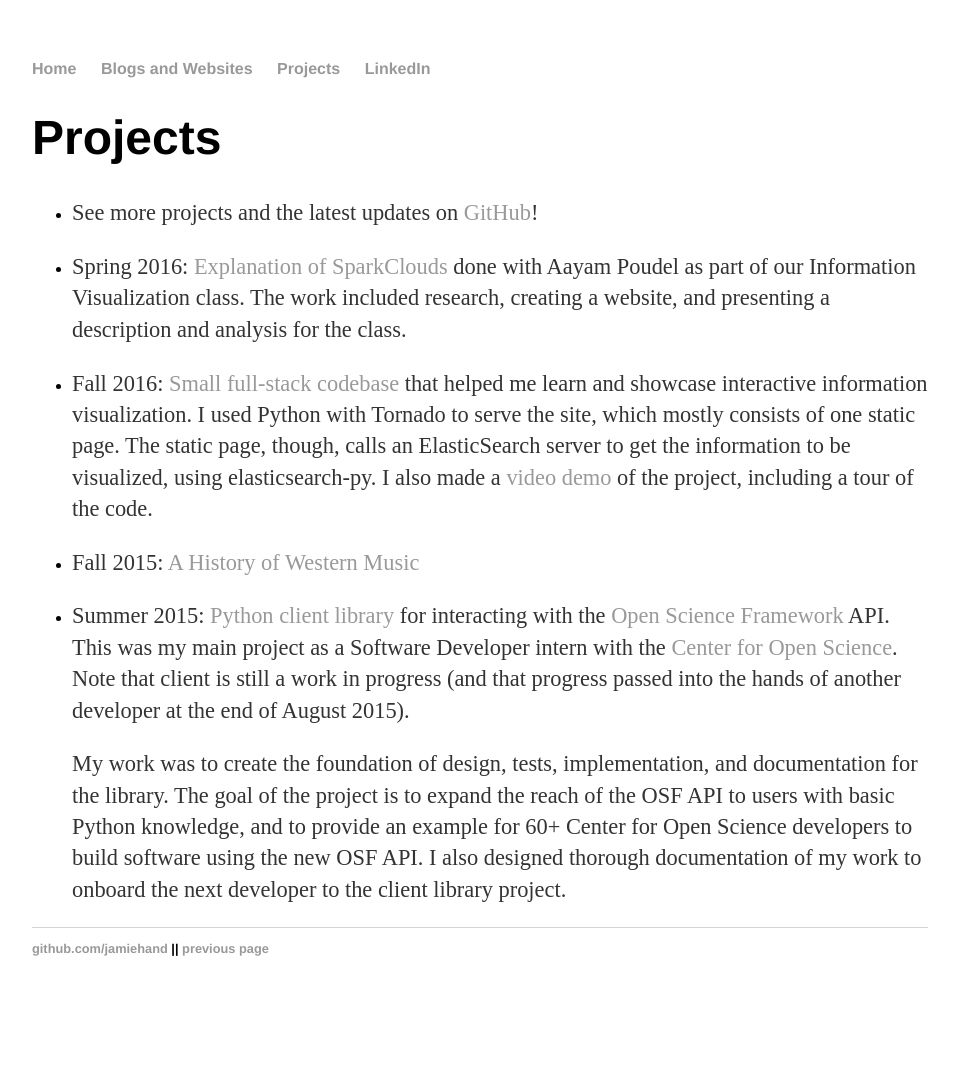
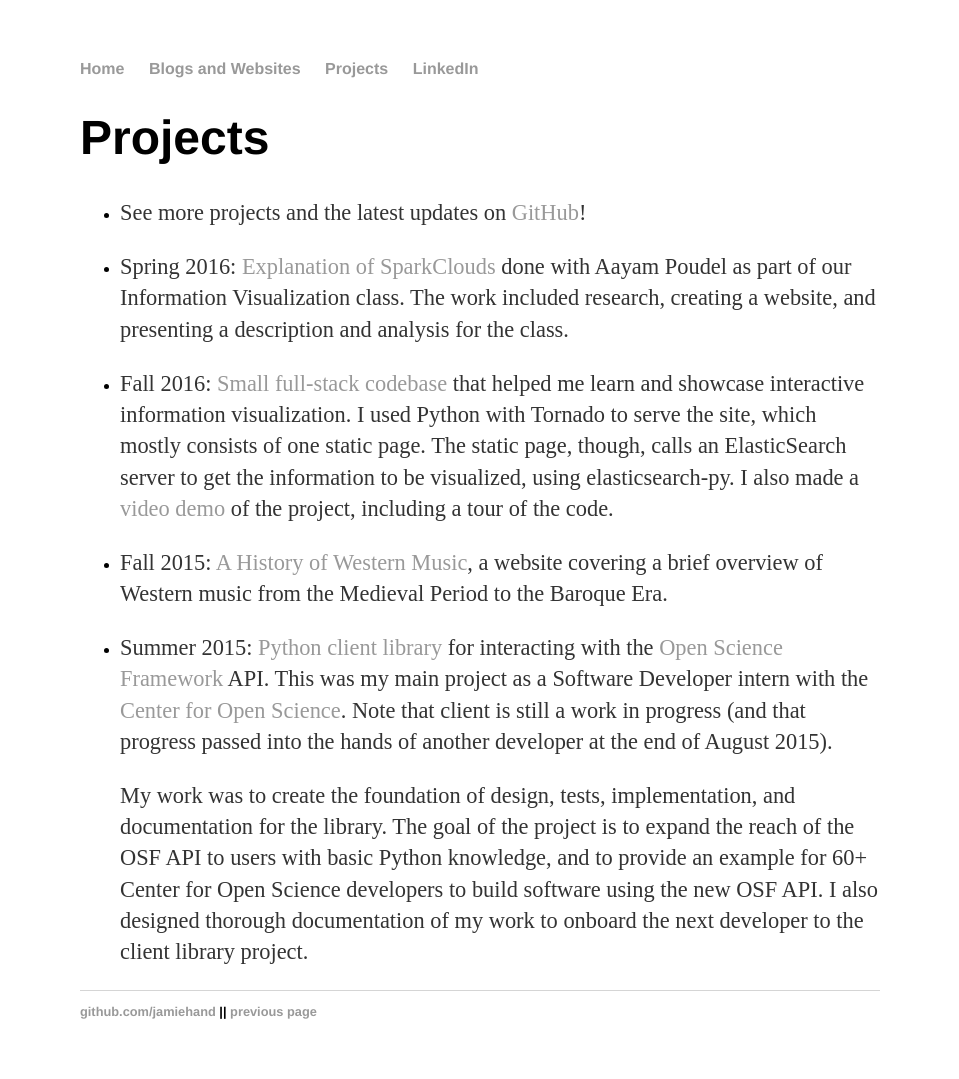
Before and after one commit to jamiehand/jamiehand.github.io, a Jekyll site: the page built from projects/index.md, in a window 1280 px wide. Shown: the whole page, without its empty margins (160-1119 px from the left). Built offline with Jekyll 4.4.1, drawn with Linux system fonts in a browser that asks for light colours; before the commit the page ends 1016 px from its top, so only the background shows below that.

```diff
--- a/Gemfile
+++ b/Gemfile
@@ -1,3 +1,4 @@
 source 'https://rubygems.org'
 gem 'github-pages'
 gem 'jekyll-minimagick'
+gem 'html-pipeline'
--- a/_config.yml
+++ b/_config.yml
@@ -9,3 +9,7 @@
         source: img/photos/original
         destination: img/photos/small
         resize: "400x230"
+    large:
+        source: img/photos/original
+        destination: img/photos/large
+        resize: "800x600"
--- a/css/main.css
+++ b/css/main.css
@@ -1,6 +1,7 @@
 body {
     margin: 60px auto;
     width: 70%;
+    max-width: 800px;
 }
 nav ul, footer ul {
     font-family:'Helvetica', 'Arial', 'Sans-Serif';
@@ -49,3 +50,7 @@
 ul.posts li {
     list-style: none;
 }
+
+.center {
+    margin: 0 auto;
+}
--- a/projects/index.md
+++ b/projects/index.md
@@ -18,7 +18,9 @@
   be visualized, using elasticsearch-py. I also made a [video demo](https://youtu.be/JJ6BN8t3a1Y)
   of the project, including a tour of the code.
 
-* Fall 2015: [A History of Western Music](./history-of-western-music)
+* Fall 2015: [A History of Western Music](./history-of-western-music), a
+  website covering a brief overview of Western music from the Medieval Period
+  to the Baroque Era.
 
 * Summer 2015: [Python client library](https://github.com/jamiehand/osf_api_v2_client)
   for interacting with the [Open Science Framework](https://osf.io) API.
```
Also changed, not shown: index.md (+2 -0 lines), projects/history-of-western-music/index.md (+2 -0 lines), Gemfile.lock, 2 other files.
